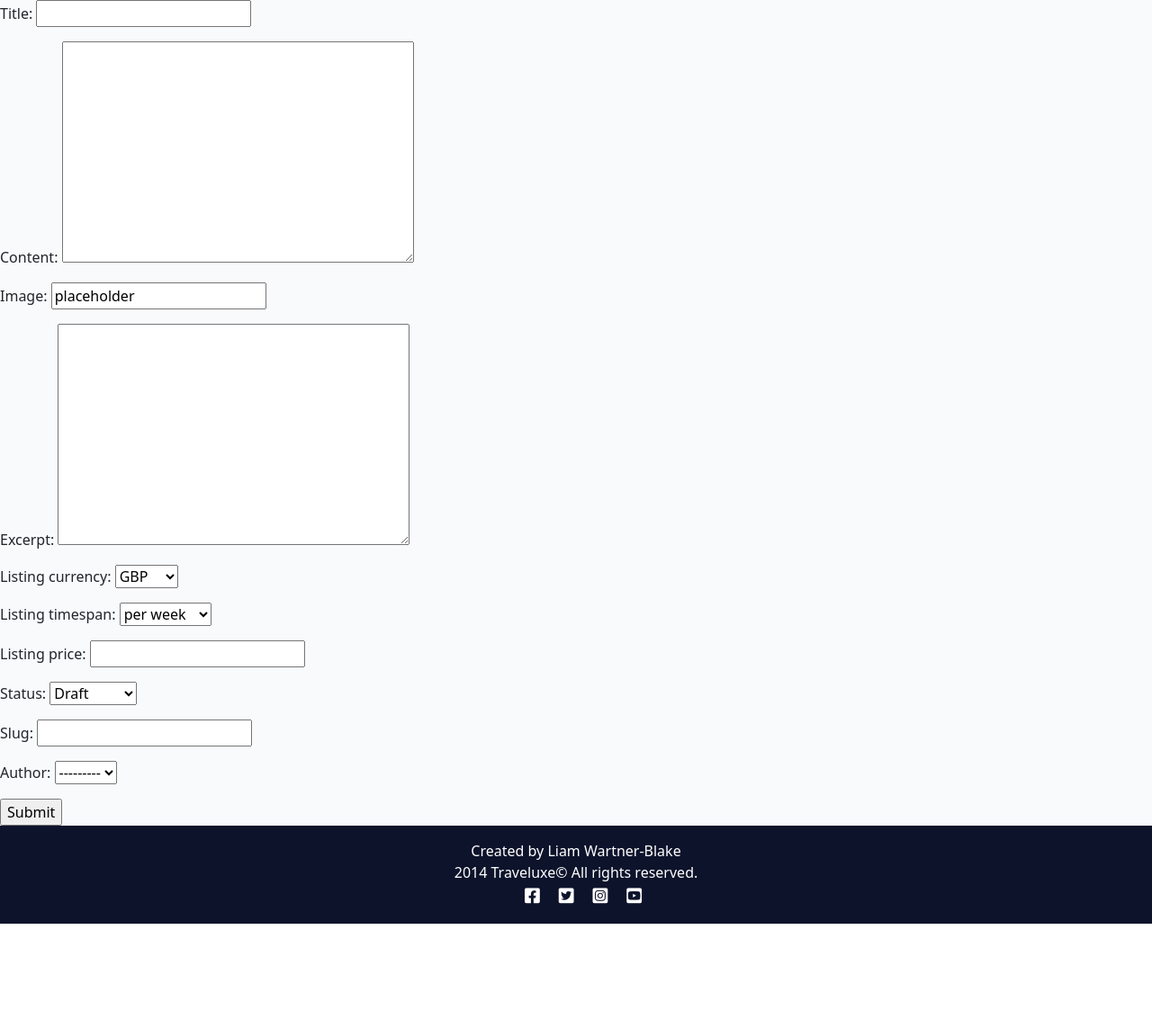
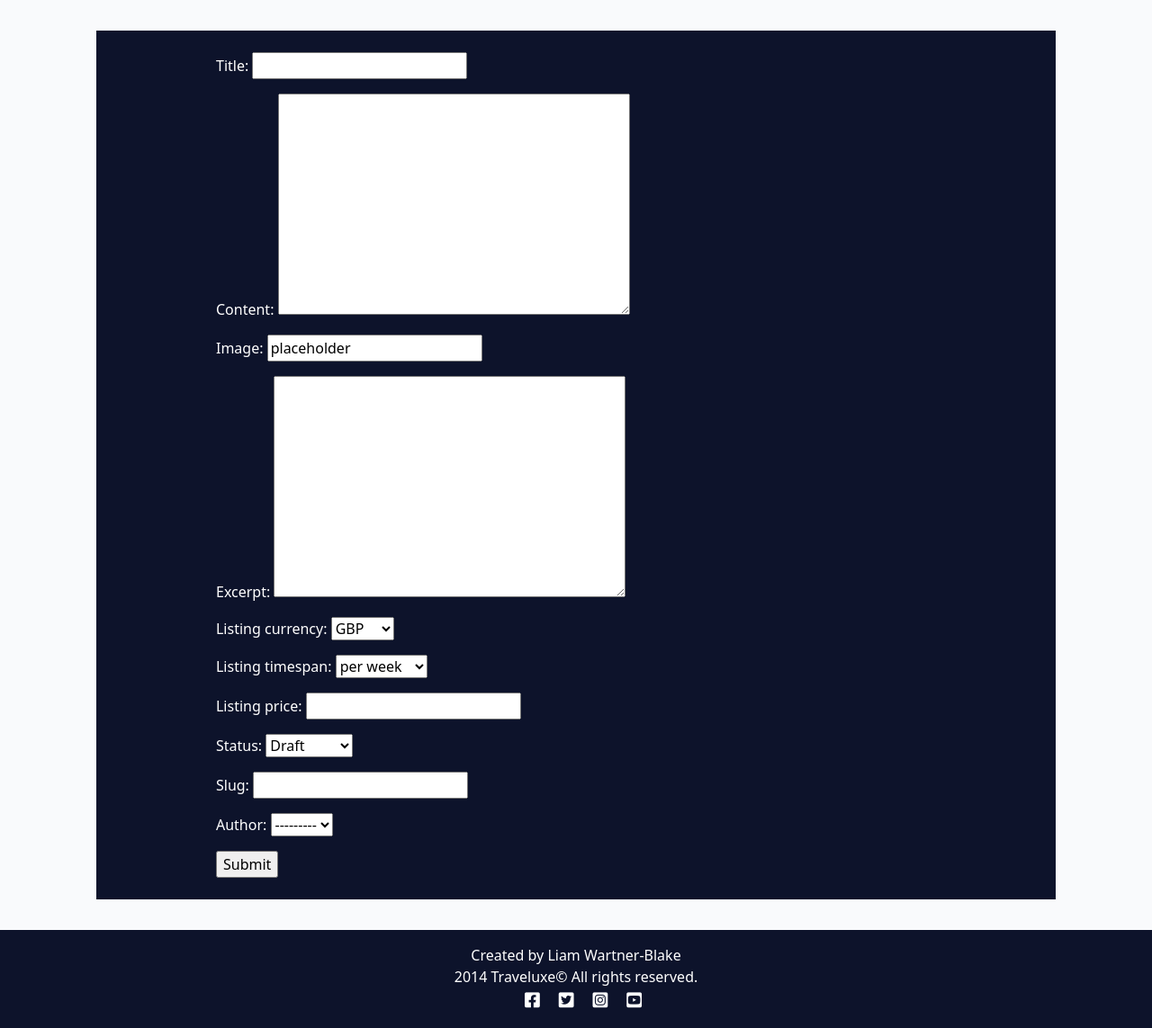
Before and after one commit to Liam-WB/DjangoTraveluxe2, a Django app: page /post-form/ in a window 1280 px wide. Shown: the part 96-1239 px from the top of the page at 90% size. Before the commit the page ends 1123 px from the top, so only its background shows below. Run offline with Django 3.2, Linux system fonts and the light colour scheme.

Commit message:
-Deployment commit

```diff
--- a/static/css/style.css
+++ b/static/css/style.css
@@ -150,3 +150,13 @@ body {
     font-size: larger;
     color: white;
 }
+
+.form-container {
+    background-color: #0d132b;
+}
+
+.form-spacer {
+    background-color: #0d132b;
+    margin-top: 10px;
+    margin-bottom: 10px;
+}
--- a/templates/post_form.html
+++ b/templates/post_form.html
@@ -1,4 +1,8 @@
 {% extends "base.html" %} {% block content %}
+<div class="h-5 d-inline-block"></div>
+    <div class="col-10 offset-md-1 d-flex justify-content-center form-spacer">
+        <div class="col-9 text-white form-container">
+            <div class="h-20 d-inline-block"></div>
             <form method="POST" enctype="multipart/form-data">
 
                 <!-- Security token -->
@@ -9,4 +13,8 @@
 
                 <input type="submit" value="Submit">
             </form>
+            <div class="h-20 d-inline-block"></div>
+        </div>
+    </div>
+<div class="h-5 d-inline-block"></div>
 {%endblock%}
--- a/traveluxe/settings.py
+++ b/traveluxe/settings.py
@@ -29,7 +29,9 @@ TEMPLATES_DIR = os.path.join(BASE_DIR, 'templates')
 SECRET_KEY = os.environ.get('SECRET_KEY')
 
 # SECURITY WARNING: don't run with debug turned on in production!
-DEBUG = True
+DEBUG = False
+
+X_FRAME_OPTIONS = 'SAMEORIGIN'
 
 ALLOWED_HOSTS = ['traveluxe2-d0488e7a8b6f.herokuapp.com', 'localhost',
                  '8000-liam-wb-djangotraveluxe2-ta9jz8aabi.us2.codeanyapp.com']
```
Lines whose indentation alone changed are shown as unchanged.
